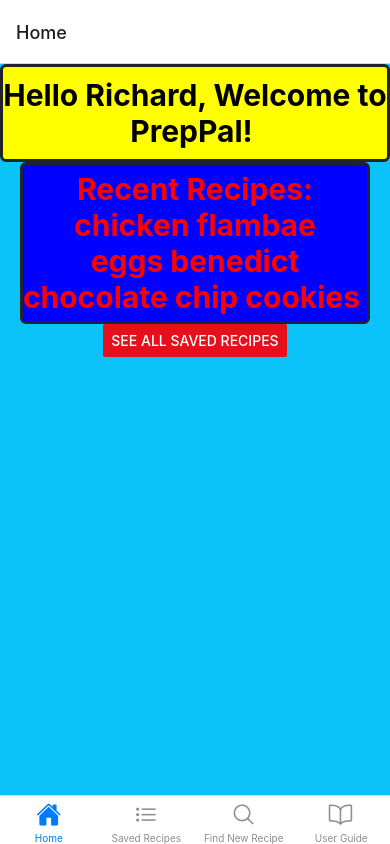
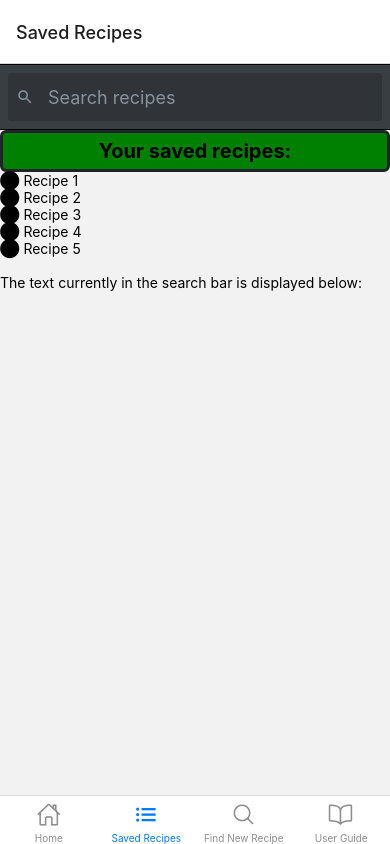
Before and after one commit to jacksonjacobs1/PrepPal, a React Native app: screen /SavedRecipes in a window 390 px wide. Both pictures are taken after a click on the button "SEE ALL SAVED RECIPES". Built offline with nearby package versions, Linux system fonts and the light colour scheme.

Commit message:
Fixed searchbar/dropdown menu and added text to display their input.

```diff
--- a/app/components/HomeTab.js
+++ b/app/components/HomeTab.js
@@ -13,7 +13,7 @@ export default function HomeTab({navigation}){
             <Button style={styles.submitButton}
             title="See All Saved Recipes"
             color ="#E5101C"
-            onPress={() => navigation.navigate('SavedRecipes')}
+            onPress={() => navigation.navigate('Saved Recipes')}
             />
         </View>
     )
--- a/app/components/SavedRecipesTab.js
+++ b/app/components/SavedRecipesTab.js
@@ -3,9 +3,14 @@ import {StyleSheet, ScrollView, Text } from 'react-native';
 import {SearchBar} from 'react-native-elements';
 
 function SavedRecipesTab(props) {
+    const [searchText, setSearchText] = React.useState('')
     return (
         <ScrollView>
-            <SearchBar placeholder="Search recipes"> </SearchBar>
+            <SearchBar
+                placeholder="Search recipes"
+                onChangeText={searchText => setSearchText(searchText)}
+                value={searchText}
+            />
             <Text style={styles.savedRecipesTitle}> Your saved recipes: </Text>
             <Text>
                 {'\u2B24'} Recipe 1
@@ -24,7 +29,11 @@ function SavedRecipesTab(props) {
             </Text>
             <Text> </Text>
             <Text>
-                (Note: the above search bar is still under construction.)
+                The text currently in the search bar is displayed below:
+            </Text>
+            <Text> </Text>
+            <Text>
+                {searchText}
             </Text>
         </ScrollView>
     );
--- a/app/components/SearchTab.js
+++ b/app/components/SearchTab.js
@@ -7,6 +7,8 @@ const matchOptions = ["Low", "Medium", "High", "Total"]
 const dietaryRestrictionOptions = ["Yes", "No"]
 
 function SearchTab() {
+  const [selectedItem1, setMenuText1] = React.useState('')
+  const [selectedItem2, setMenuText2] = React.useState('')
   return (
     <View>
       <Text>This is the page that will allow the user to search for new recipes online. </Text>
@@ -21,9 +23,27 @@ function SearchTab() {
       <Text> Search Options:</Text>
       <Text> </Text>
       <Text> Match existing ingredients</Text>
-      <SelectDropdown data={matchOptions}></SelectDropdown>
+      <SelectDropdown
+        data={matchOptions}
+        onSelect={(selectedItem1, index1) => setMenuText1(selectedItem1)}
+      />
       <Text> Account for dietary restrictions?</Text>
-      <SelectDropdown data={dietaryRestrictionOptions}></SelectDropdown>
+      <SelectDropdown
+        data={dietaryRestrictionOptions}
+        onSelect={(selectedItem2, index2) => setMenuText2(selectedItem2)}
+      />
+      <Text> </Text>
+      <Text>
+        The above two dropdown menus currently read as follows:
+      </Text>
+      <Text> </Text>
+      <Text>
+        {selectedItem1}
+      </Text>
+      <Text> </Text>
+      <Text>
+        {selectedItem2}
+      </Text>
     </View>
   )
 }
--- a/package.json
+++ b/package.json
@@ -28,7 +28,9 @@
     "react-native-web": "~0.13.12"
   },
   "devDependencies": {
-    "@babel/core": "^7.9.0"
+    "@babel/core": "^7.9.0",
+    "jest": "^27.3.1",
+    "jest-expo": "^43.0.1"
   },
   "private": true
 }
```
Also changed, not shown: 1 other file (tests, documents, lock files or other folders).
